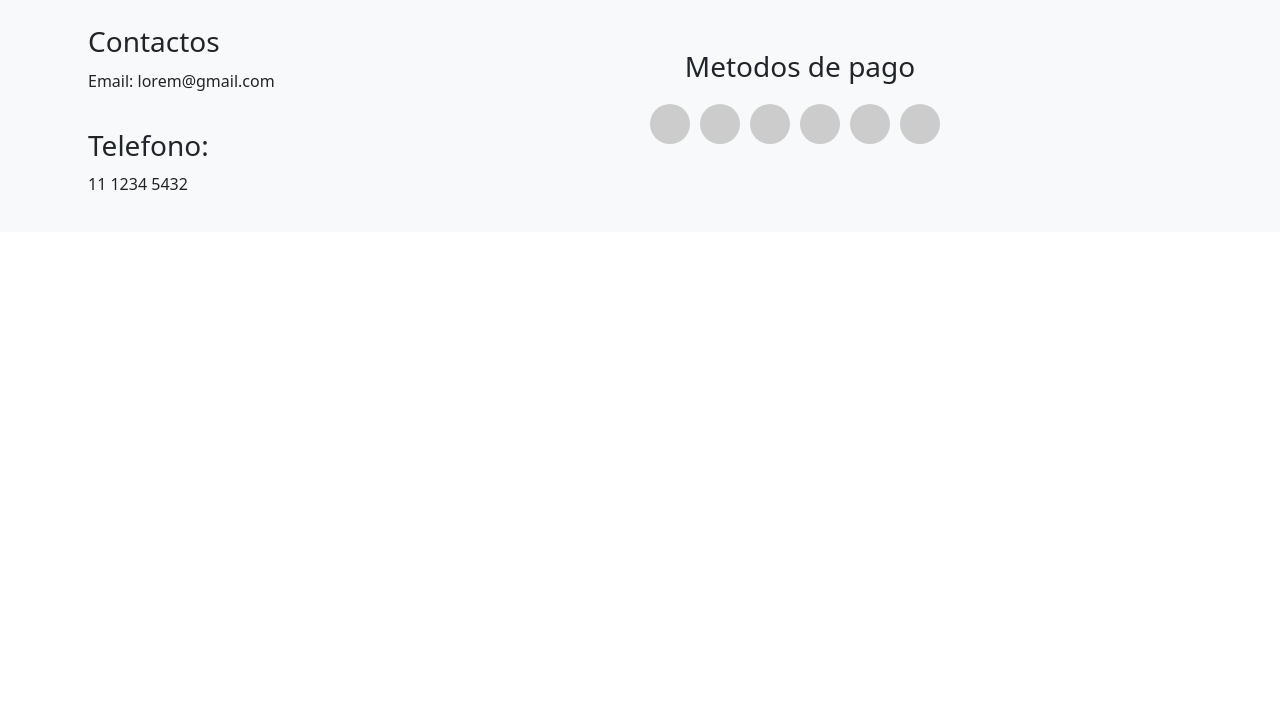
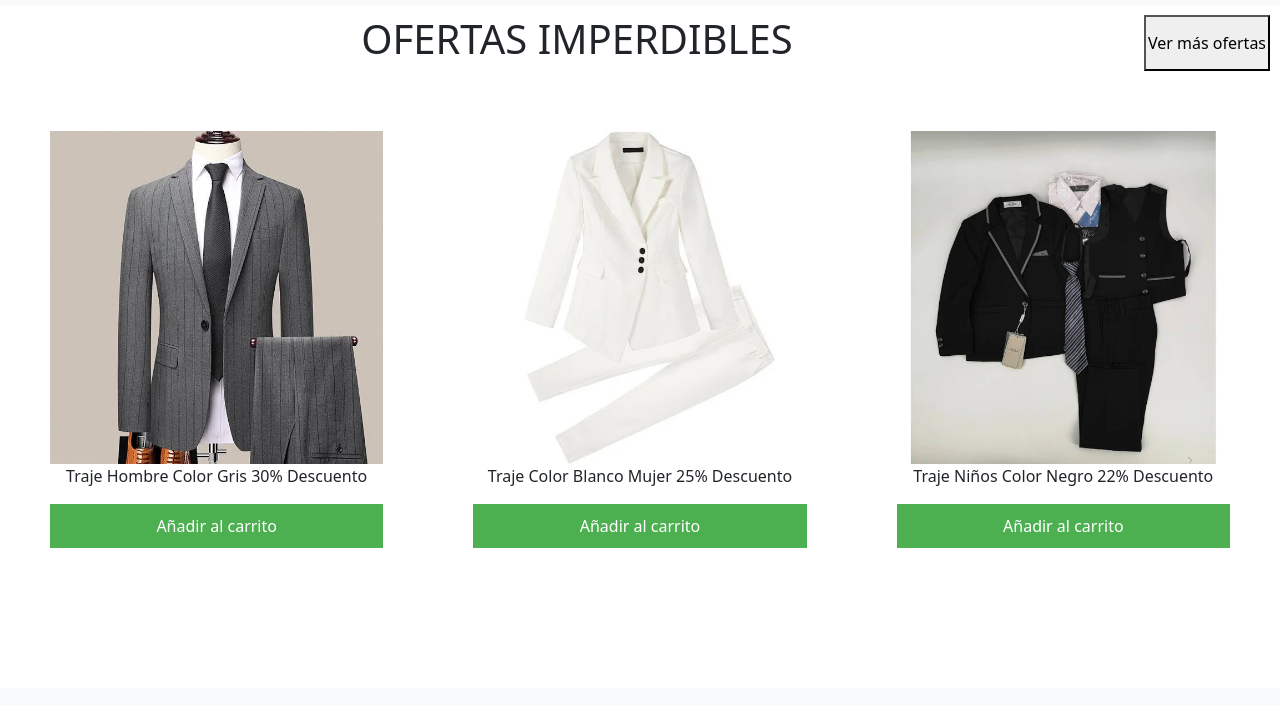
Before and after one commit to Panedge/Preentrega2-Prado, a plain HTML site: page index.html in a window 1280 px wide. Shown: the part 75-780 px from the top of the page. Drawn offline with nearby package versions, Linux system fonts and the light colour scheme.

Commit message:
Agregado de imagenes del main y establecimiento de la informacion del main

```diff
--- a/css/styles.css
+++ b/css/styles.css
@@ -16,6 +16,56 @@ header .navbar .container-fluid{
 header .navbar .container-fluid .navbar-brand .logo-empresa{
     max-width: 240px;
 }
+
+/* Estilos de main */
+
+main .titulo-index-principal{
+    display: grid;
+    grid-template-columns: repeat(2, 90% 10%);
+    grid-template-rows: 1;
+
+    grid-template-areas:
+    "h1 boton"
+    ;
+
+    padding: 10px;
+}
+
+main .titulo-index-principal h1{
+    grid-area: h1;
+    text-align: center;
+}
+
+main .titulo-index-principal .boton-ofertas{
+    grid-area: boton;
+}
+
+.container-imagenes {
+    display: grid;
+    grid-template-columns: repeat(3, 1fr);
+    grid-template-rows: auto auto;
+    gap: 90px;
+    padding: 50px;
+  }
+
+  .item {
+    text-align: center;
+  }
+
+  .item img {
+    width: 100%;
+    height: auto;
+  }
+
+  .item button {
+    display: block;
+    width: 100%;
+    padding: 10px;
+    background-color: #4caf50;
+    color: white;
+    border: none;
+    cursor: pointer;
+  }
 
 /* Estilo del footer */
 
--- a/index.html
+++ b/index.html
@@ -42,6 +42,29 @@
           </nav>
     </header>
     <main>
+      <div class="titulo-index-principal">
+        <h1 class="h1-index">OFERTAS IMPERDIBLES</h1>
+
+        <button class="boton-ofertas">Ver más ofertas</button>
+      </div>
+
+      <div class="container-imagenes">
+        <div class="item">
+          <img src="images/trajehombre-1.png" alt="Traje formal de hombre color gris">
+          <p>Traje Hombre Color Gris 30% Descuento</p>
+          <button>Añadir al carrito</button>
+        </div>
+        <div class="item">
+          <img src="images/trajemujer-1.png" alt="Traje formal de mujer color blanco">
+          <p>Traje Color Blanco Mujer 25% Descuento</p>
+          <button>Añadir al carrito</button>
+        </div>
+        <div class="item">
+          <img src="images/trajenene-1.png" alt="Traje formal de niño color negro">
+          <p>Traje Niños Color Negro 22% Descuento</p>
+          <button>Añadir al carrito</button>
+        </div>
+      </div>
     </main>
     <section>
     </section>
```
Also changed, not shown: images/trajehombre-1.png (added), images/trajemujer-1.png (added), images/trajenene-1.png (added).
